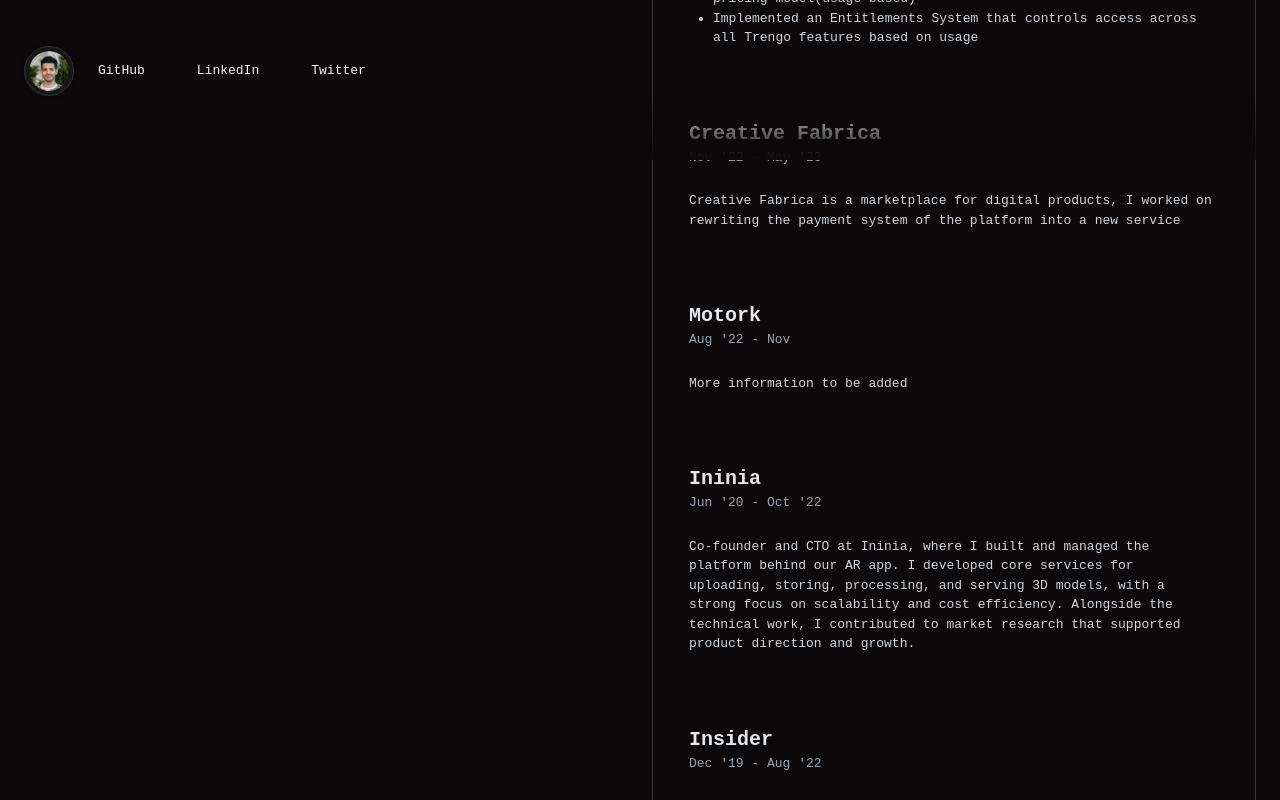
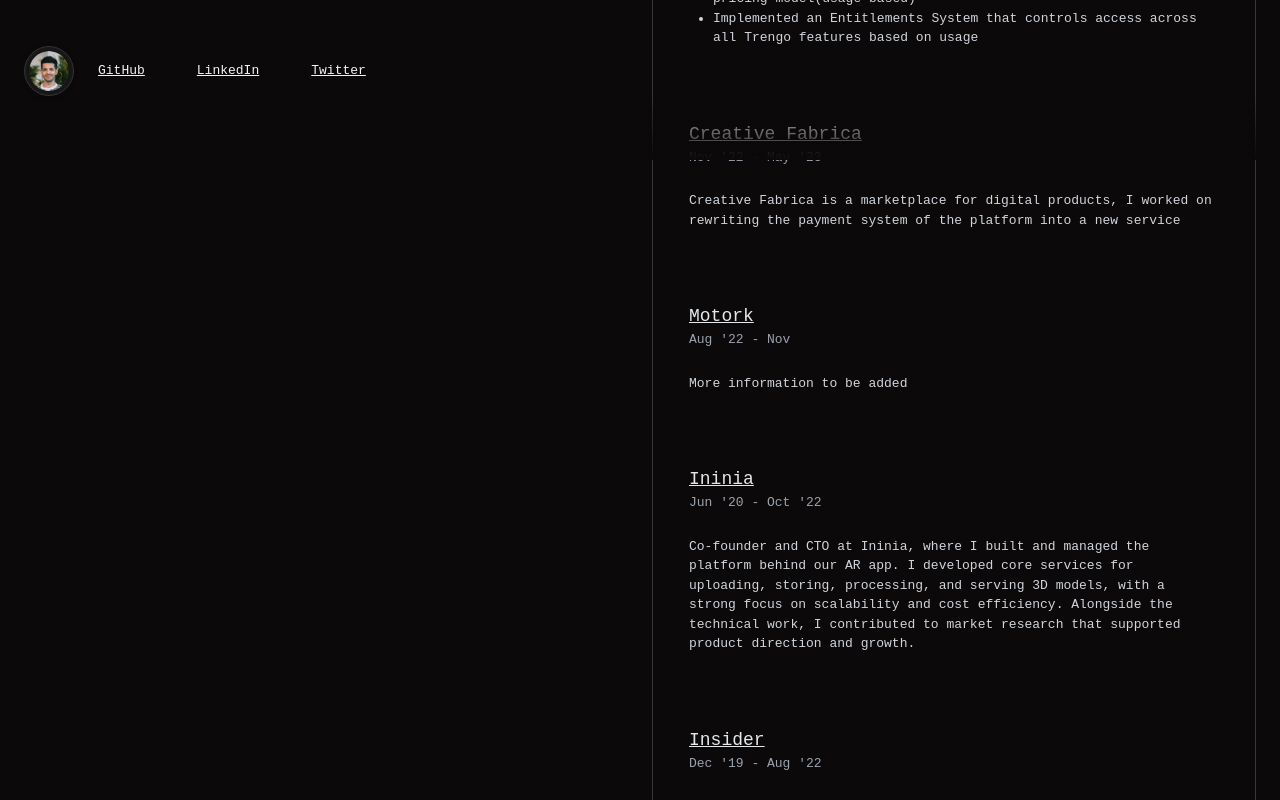
Before and after one commit to agilasadi/agilasadi.github.io, a website: page index.html in a window 1280 px wide. Shown: the part 640-1440 px from the top of the page. Drawn offline with Linux system fonts and the light colour scheme.

Commit message:
Update index.html to add 'underline' class for social media links and company names for better visibility; define 'underline' class in output.css to apply text decoration.

```diff
--- a/index.html
+++ b/index.html
@@ -84,7 +84,7 @@
                                 </div>
                                 <div class="flex w-auto overflow-hidden">
                                     <a href="https://github.com/agilasadi" target="_blank"
-                                        class="flex text-gray-100 hover:text-white items-center pr-6 clickable-text-button">
+                                        class="flex text-gray-100 hover:text-white items-center pr-6 clickable-text-button underline">
                                         <span class="line-height-0">GitHub</span>
                                         <div class="ml-2 h-5 flex items-center anchor-icon">
                                             <svg class="h-full" fill="currentColor" viewBox="0 0 20 20"
@@ -99,7 +99,7 @@
                                         </div>
                                     </a>
                                     <a href="https://www.linkedin.com/in/agilasadi/" target="_blank"
-                                        class="flex text-gray-100 hover:text-white items-center pr-6 clickable-text-button">
+                                        class="flex text-gray-100 hover:text-white items-center pr-6 clickable-text-button underline">
                                         <span class="line-height-0">LinkedIn</span>
                                         <div class="ml-2 h-5 flex items-center anchor-icon">
                                             <svg class="h-full" fill="currentColor" viewBox="0 0 20 20"
@@ -114,7 +114,7 @@
                                         </div>
                                     </a>
                                     <a href="https://twitter.com/agilasadi" target="_blank"
-                                        class="flex text-gray-100 hover:text-white items-center pr-6 clickable-text-button">
+                                        class="flex text-gray-100 hover:text-white items-center pr-6 clickable-text-button underline">
                                         <span class="line-height-0">Twitter</span>
                                         <div class="ml-2 h-5 flex items-center anchor-icon">
                                             <svg class="h-full" fill="currentColor" viewBox="0 0 20 20"
@@ -141,7 +141,7 @@
                     <div class="shadowed-box-border px-0 py-[0.5rem]">
                         <div class="p-9">
                             <div>
-                                <a class="clickable-text-button font-black text-gray-200 hover:text-white text-xl flex items-center"
+                                <a class="flex text-gray-200 hover:text-white items-center pr-6 clickable-text-button w-fit underline text-lg"
                                     href="https://www.linkedin.com/company/sensitech" target="_blank">
                                     <span>Sensitech</span>
                                     <div class="ml-2 h-5 flex items-center anchor-icon">
@@ -164,7 +164,7 @@
                         </div>
                         <div class="p-9">
                             <div>
-                                <a class="clickable-text-button font-black text-gray-200 hover:text-white text-xl flex items-center"
+                                <a class="flex text-gray-200 hover:text-white items-center pr-6 clickable-text-button w-fit underline text-lg"
                                     href="https://www.linkedin.com/company/trengo" target="_blank">
                                     <span>Trengo</span>
                                     <div class="ml-2 h-5 flex items-center anchor-icon">
@@ -205,7 +205,7 @@
                         </div>
                         <div class="p-9">
                             <div>
-                                <a class="font-black text-gray-200 hover:text-white text-xl clickable-text-button"
+                                <a class="flex text-gray-200 hover:text-white items-center pr-6 clickable-text-button w-fit underline text-lg"
                                     href="https://www.linkedin.com/company/creative-fabrica" target="_blank">
                                     <span>Creative Fabrica</span>
                                     <div class="ml-2 h-5 flex items-center anchor-icon">
@@ -230,7 +230,7 @@
                         </div>
                         <div class="p-9">
                             <div>
-                                <a class="font-black text-gray-200 hover:text-white text-xl clickable-text-button"
+                                <a class="flex text-gray-200 hover:text-white items-center pr-6 clickable-text-button w-fit underline text-lg"
                                     href="https://www.linkedin.com/company/motorkofficial" target="_blank">
                                     <span>Motork</span>
                                     <div class="ml-2 h-5 flex items-center anchor-icon">
@@ -253,7 +253,7 @@
                         </div>
                         <div class="p-9">
                             <div>
-                                <a class="font-black text-gray-200 hover:text-white text-xl clickable-text-button"
+                                <a class="flex text-gray-200 hover:text-white items-center pr-6 clickable-text-button w-fit underline text-lg"
                                     href="https://www.linkedin.com/company/ininia/" target="_blank">
                                     <span>Ininia</span>
                                     <div class="ml-2 h-5 flex items-center anchor-icon">
@@ -279,7 +279,7 @@
                         </div>
                         <div class="p-9">
                             <div>
-                                <a class="font-black text-gray-200 hover:text-white text-xl clickable-text-button"
+                                <a class="flex text-gray-200 hover:text-white items-center pr-6 clickable-text-button w-fit underline text-lg"
                                     href="https://www.linkedin.com/company/useinsider" target="_blank">
                                     <span>Insider</span>
                                     <div class="ml-2 h-5 flex items-center anchor-icon">
@@ -323,7 +323,7 @@
                         </div>
                         <div class="p-9">
                             <div>
-                                <a class="font-black text-gray-200 hover:text-white text-xl clickable-text-button"
+                                <a class="flex text-gray-200 hover:text-white items-center pr-6 clickable-text-button w-fit underline text-lg"
                                     href="https://www.linkedin.com/company/zarcony" target="_blank">
                                     <span>Zarcony</span>
                                     <div class="ml-2 h-5 flex items-center anchor-icon">
@@ -350,7 +350,7 @@
                         </div>
                         <div class="p-9">
                             <div>
-                                <a class="font-black text-gray-200 hover:text-white text-xl clickable-text-button"
+                                <a class="flex text-gray-200 hover:text-white items-center pr-6 clickable-text-button w-fit underline text-lg"
                                     href="https://www.linkedin.com/company/slcweb" target="_blank">
                                     <span>SLC Web</span>
                                     <div class="ml-2 h-5 flex items-center anchor-icon">
```
Also changed, not shown: dist/output.css.
